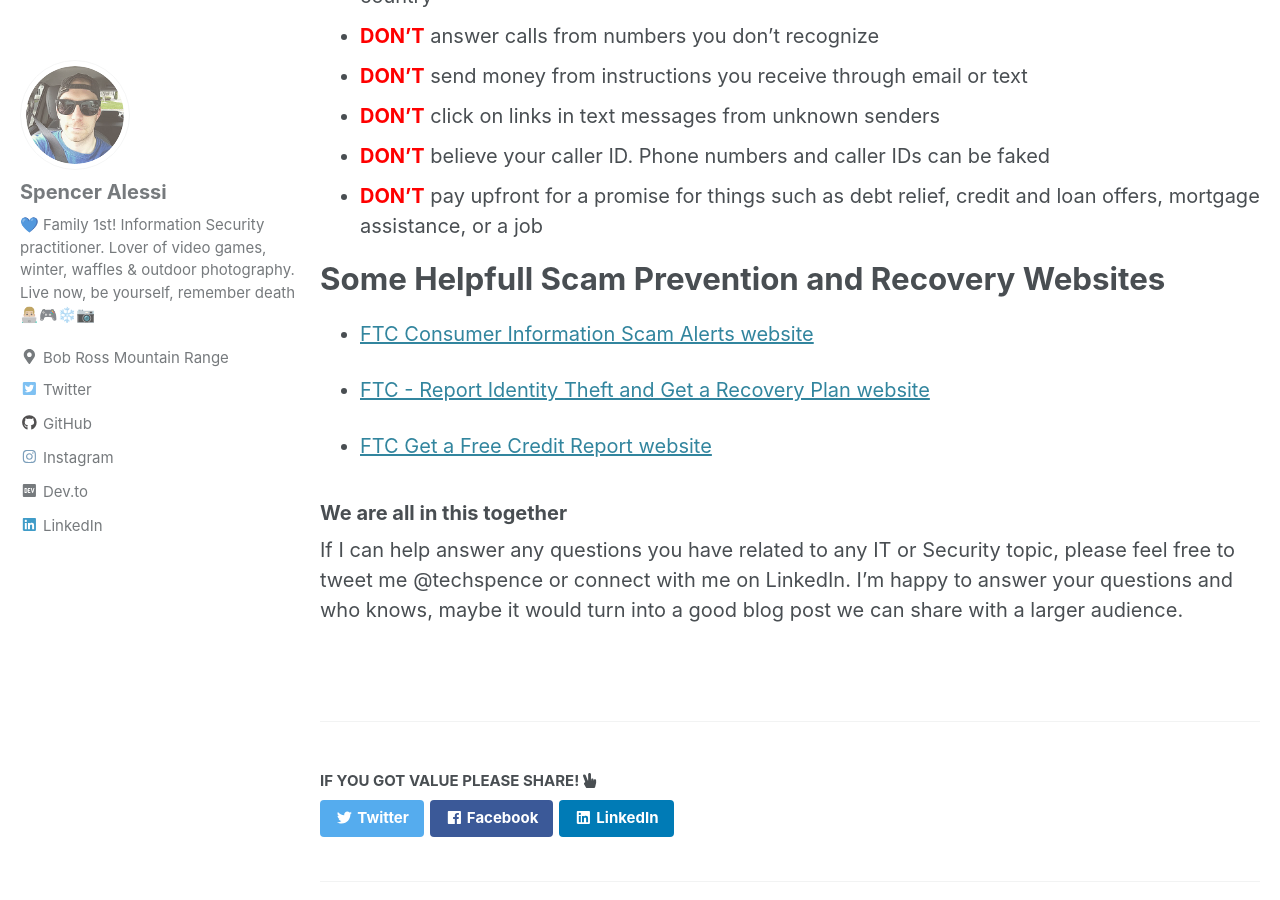
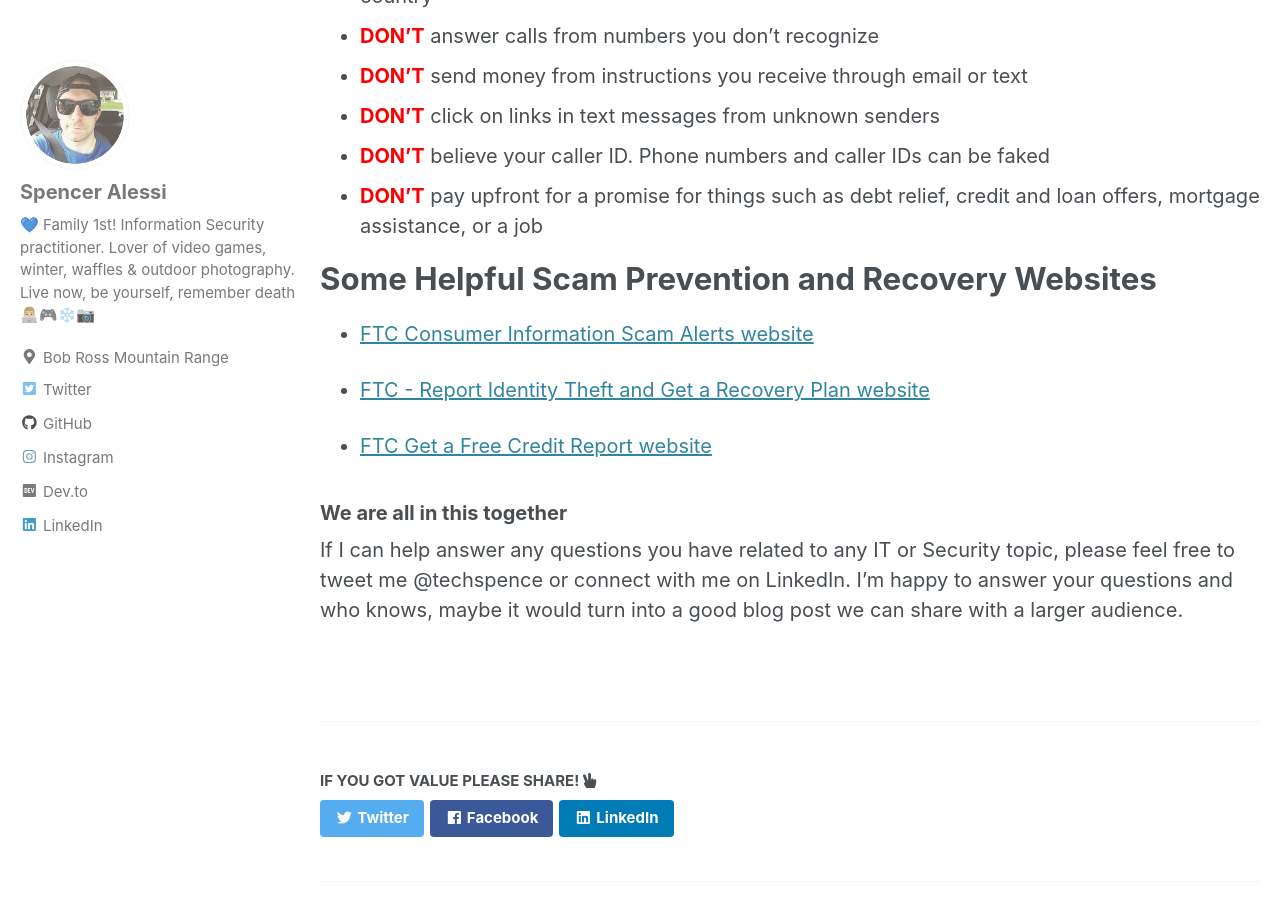
Before and after one commit to techspence/techspence.github.io, a Jekyll site: the page built from _securityawareness/2020-04-13-Dos-and-Donts-Scam-Prevention-Tips.md, in a window 1280 px wide and 900 px high, scrolled down 969 px. Built offline with Jekyll 4.4.1, drawn with Linux system fonts in a browser that asks for light colours; cached includes are drawn as plain includes.

Commit message:
fixed typo

```diff
--- a/_securityawareness/2020-04-13-Dos-and-Donts-Scam-Prevention-Tips.md
+++ b/_securityawareness/2020-04-13-Dos-and-Donts-Scam-Prevention-Tips.md
@@ -27,7 +27,7 @@ My bank recently sent me an email about the DOs and DON'TS of protecting yoursel
 - <span style="color:red">**DON'T**</span> believe your caller ID. Phone numbers and caller IDs can be faked
 - <span style="color:red">**DON'T**</span> pay upfront for a promise for things such as debt relief, credit and loan offers, mortgage assistance, or a job
 
-# Some Helpfull Scam Prevention and Recovery Websites
+# Some Helpful Scam Prevention and Recovery Websites
 
 - [FTC Consumer Information Scam Alerts website](https://www.consumer.ftc.gov/features/scam-alerts)
 
```
